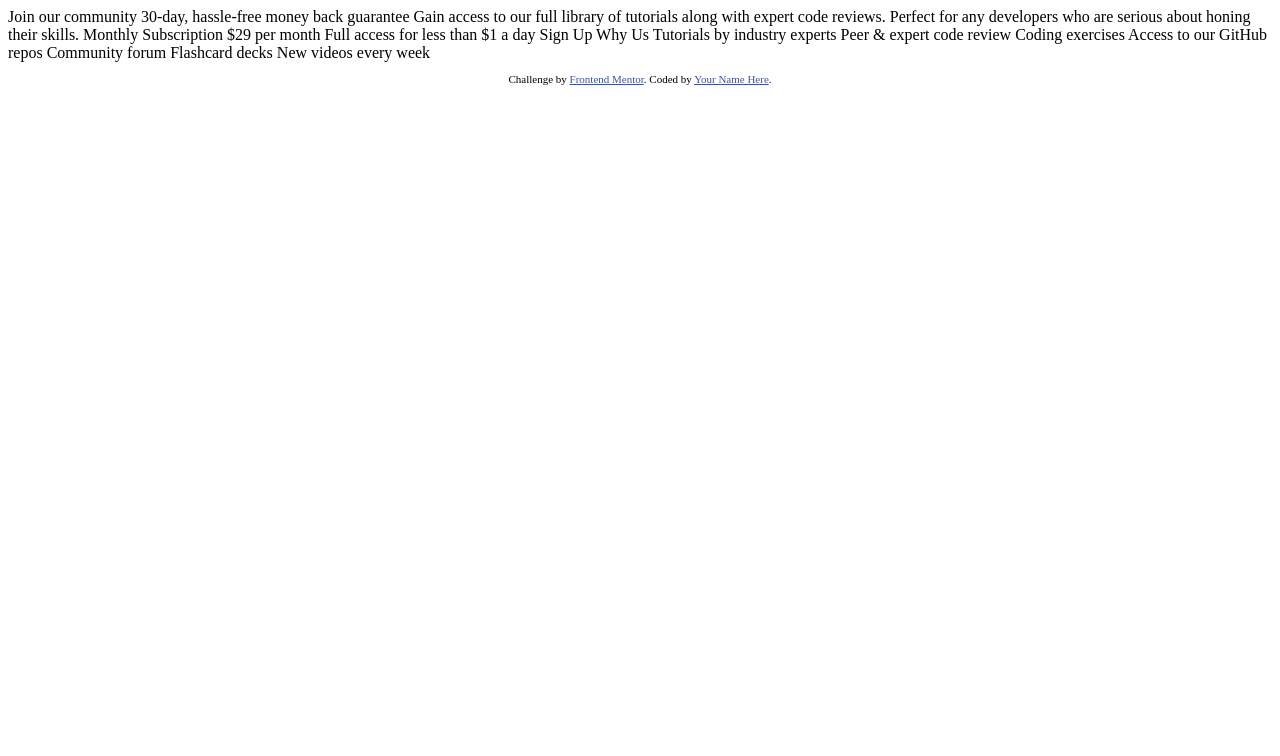
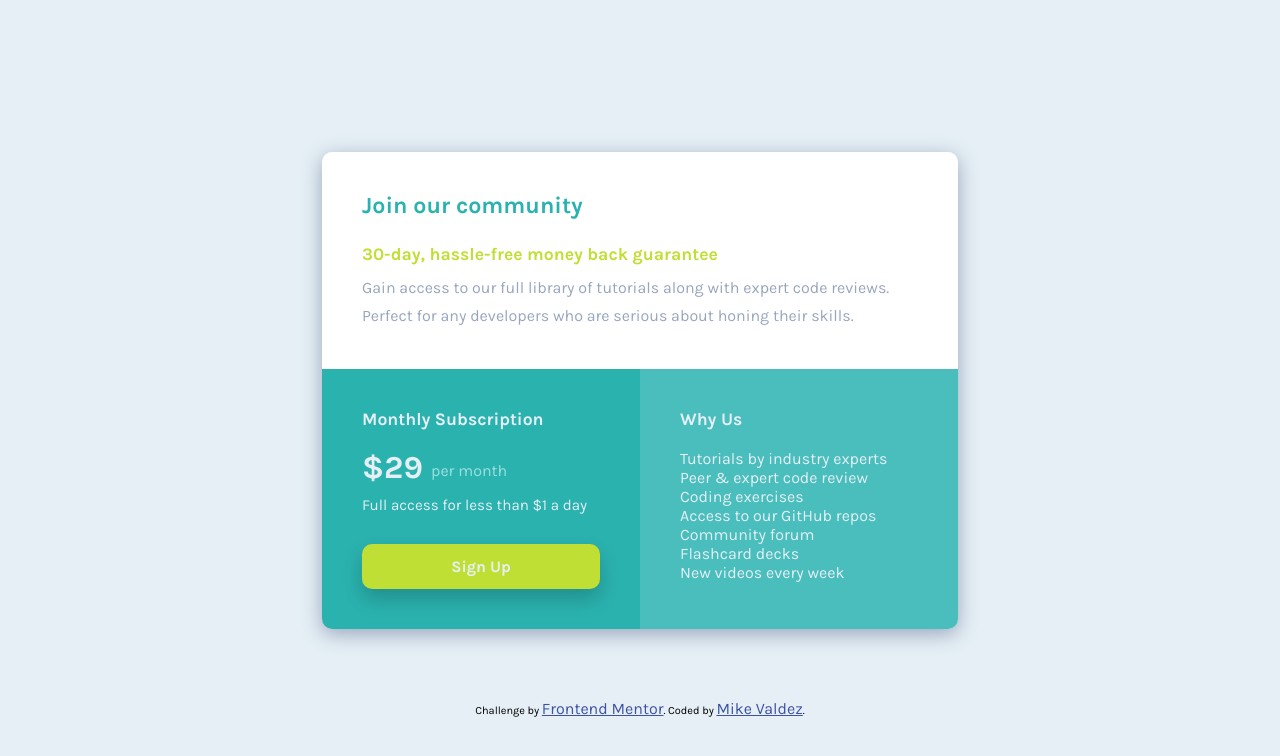
Before and after one commit to mikeyv95/mikeyv95.github.io, a plain HTML site: page single-price-grid-component-master/single-price-grid-component-master/index.html in a window 1280 px wide. Drawn offline with Linux system fonts and the light colour scheme.

Commit message:
second attempt

```diff
--- a/single-price-grid-component-master/single-price-grid-component-master/index.html
+++ b/single-price-grid-component-master/single-price-grid-component-master/index.html
@@ -1,50 +1,64 @@
 <!DOCTYPE html>
 <html lang="en">
+
 <head>
   <meta charset="UTF-8">
-  <meta name="viewport" content="width=device-width, initial-scale=1.0"> <!-- displays site properly based on user's device -->
+  <meta name="viewport" content="width=device-width, initial-scale=1.0">
+  <!-- displays site properly based on user's device -->
 
   <link rel="icon" type="image/png" sizes="32x32" href="./images/favicon-32x32.png">
 
   <title>Frontend Mentor | Single Price Grid Component</title>
 
+  <link rel="stylesheet" href="styles.css">
+
   <!-- Feel free to remove these styles or customise in your own stylesheet 👍 -->
   <style>
-    .attribution { font-size: 11px; text-align: center; }
-    .attribution a { color: hsl(228, 45%, 44%); }
+    .attribution {
+      font-size: 11px;
+      text-align: center;
+    }
+
+    .attribution a {
+      color: hsl(228, 45%, 44%);
+    }
   </style>
 </head>
+
 <body>
-  Join our community
-
-  30-day, hassle-free money back guarantee
-
-  Gain access to our full library of tutorials along with expert code reviews.
-  Perfect for any developers who are serious about honing their skills.
-
-  Monthly Subscription
-
-  &dollar;29 per month
-
-  Full access for less than &dollar;1 a day
-
-  Sign Up
-
-  Why Us
-
-  Tutorials by industry experts
-  Peer &amp; expert code review
-  Coding exercises
-  Access to our GitHub repos
-  Community forum
-  Flashcard decks
-  New videos every week
+  <div class="container">
+    <div class="join">
+      <h1>Join our community</h1>
+      <h2>30-day, hassle-free money back guarantee</h2>
+      <p>Gain access to our full library of tutorials along with expert code reviews.
+        Perfect for any developers who are serious about honing their skills.</p>
+    </div>
+    <div class="subscription">
+      <h1>Monthly Subscription</h1>
+      <h2>&dollar;29 <small>per month</small></h2>
+      <p>Full access for less than &dollar;1 a day</p>
+      <button type="button">Sign Up</button>
+    </div>
+    <div class="why-us">
+      <h1>Why Us</h1>
+      <ul>
+        <li>Tutorials by industry experts</li>
+        <li>Peer &amp; expert code review</li>
+        <li>Coding exercises</li>
+        <li>Access to our GitHub repos</li>
+        <li>Community forum</li>
+        <li>Flashcard decks</li>
+        <li>New videos every week</li>
+      </div>
+    </div>
+  </div>
 
   <footer>
     <p class="attribution">
       Challenge by <a href="https://www.frontendmentor.io?ref=challenge" target="_blank">Frontend Mentor</a>.
-      Coded by <a href="#">Your Name Here</a>.
+      Coded by <a href="#">Mike Valdez</a>.
     </p>
   </footer>
 </body>
+
 </html>
--- /dev/null
+++ b/single-price-grid-component-master/single-price-grid-component-master/styles.css
@@ -0,0 +1,164 @@
+@import url("https://fonts.googleapis.com/css2?family=Karla:wght@400;700&display=swap");
+
+:root {
+  --cyan: hsl(179, 62%, 43%);
+  --light-cyan: rgb(74, 190, 189);
+  --bright-yellow: hsl(71, 73%, 54%);
+  --light-gray: hsl(204, 43%, 93%);
+  --grayish-blue: hsl(218, 22%, 67%);
+}
+
+* {
+  margin: 0;
+  padding: 0;
+  box-sizing: border-box;
+  font-size: 16px;
+  font-family: "Karla", sans-serif;
+}
+
+body {
+  background-color: var(--light-gray);
+  min-height: 100vh;
+  display: flex;
+  flex-direction: column;
+  justify-content: center;
+  align-items: center;
+}
+
+.container {
+  margin: 70px 30px;
+  border-radius: 10px;
+  box-shadow: 0 5px 20px var(--grayish-blue);
+}
+
+.join,
+.subscription,
+.why-us {
+  padding: 30px 25px;
+}
+
+.join {
+  background-color: #fff;
+  border-top-left-radius: 10px;
+  border-top-right-radius: 10px;
+  color: var(--grayish-blue);
+}
+
+.join h1 {
+  color: var(--cyan);
+  margin-bottom: 25px;
+  font-size: 1.32rem;
+}
+
+.join h2 {
+  color: var(--bright-yellow);
+  margin-bottom: 20px;
+}
+
+.join p {
+  line-height: 1.7;
+  font-size: 0.85rem;
+}
+
+.subscription {
+  background-color: var(--cyan);
+  color: var(--light-gray);
+}
+
+.subscription h1 {
+  font-size: 1.1rem;
+  margin-bottom: 20px;
+}
+
+.subscription h2 {
+  font-size: 2rem;
+  margin-bottom: 10px;
+}
+
+.subscription small {
+  font-weight: 400;
+  color: rgb(158, 223, 222);
+  vertical-align: middle;
+}
+
+.subscription p {
+  margin-bottom: 30px;
+}
+
+.subscription button {
+  background-color: var(--bright-yellow);
+  color: var(--light-gray);
+  border: 0;
+  width: 100%;
+  height: 45px;
+  border-radius: 10px;
+  outline: 0;
+  font-weight: 700;
+  box-shadow: 0 10px 20px rgba(0, 0, 0, 0.2);
+}
+
+.why-us {
+  background-color: var(--light-cyan);
+  color: var(--light-gray);
+  border-bottom-left-radius: 10px;
+  border-bottom-right-radius: 10px;
+}
+
+.why-us h1 {
+  font-size: 1.1rem;
+  margin-bottom: 20px;
+}
+
+.why-us p {
+  color: rgb(158, 223, 222);
+  line-height: 1.5;
+  font-size: 0.9rem;
+}
+
+@media (min-width: 700px) {
+  .container {
+    width: 100%;
+    max-width: 636px;
+    display: grid;
+    grid-template-columns: 318px 318px;
+  }
+
+  .join,
+  .subscription,
+  .why-us {
+    width: 100%;
+    padding: 40px;
+  }
+
+  .join {
+    grid-column: span 2;
+  }
+
+  .join h1 {
+    font-size: 1.45rem;
+  }
+
+  .join h2 {
+    font-size: 1.1rem;
+    margin-bottom: 10px;
+  }
+
+  .join p {
+    font-size: 1rem;
+  }
+
+  .subscription {
+    border-bottom-left-radius: 10px;
+  }
+
+  .subscription p {
+    font-size: 0.95rem;
+  }
+
+  .why-us {
+    border-bottom-left-radius: 0;
+  }
+
+  ul {
+    list-style: none;
+  }
```
Also changed, not shown: 1 other file.
